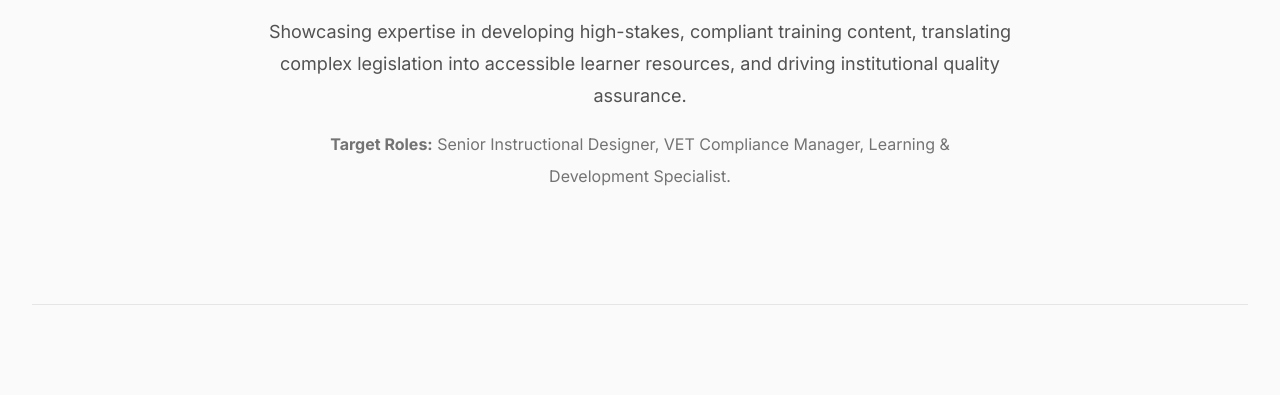
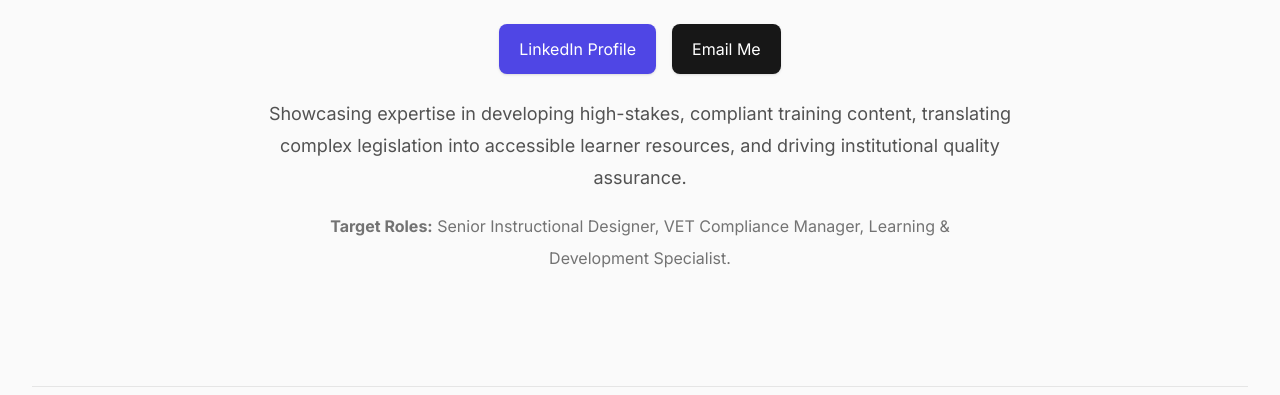
Before and after one commit to dfl1972-afk/Learning-and-Design, a plain HTML site: page index.html in a window 1280 px wide. Shown: the part 296-691 px from the top of the page. Drawn offline with nearby package versions, Linux system fonts and the light colour scheme.

Commit message:
Update index.html

```diff
--- a/index.html
+++ b/index.html
@@ -40,7 +40,20 @@
       <h1 class="text-4xl font-bold tracking-tight text-neutral-900 sm:text-5xl md:text-6xl">
         Instructional Design & Regulatory Compliance
       </h1>
-      <p class="mt-6 text-lg leading-8 text-neutral-600 max-w-3xl mx-auto">
+      <div class="mt-8 flex flex-wrap justify-center gap-4">
+    <a href="https://www.linkedin.com/in/damien-lowe-phd/"
+       target="_blank"
+       class="px-5 py-3 bg-indigo-600 text-white rounded-lg shadow hover:bg-indigo-700 transition">
+       LinkedIn Profile
+    </a>
+
+    <a href="mailto:dfl1972@gmail.com"
+       class="px-5 py-3 bg-neutral-900 text-white rounded-lg shadow hover:bg-neutral-700 transition">
+       Email Me
+    </a>
+
+
+</div>      <p class="mt-6 text-lg leading-8 text-neutral-600 max-w-3xl mx-auto">
         Showcasing expertise in developing high-stakes, compliant training content, translating complex legislation into accessible learner resources, and driving institutional quality assurance.
       </p>
       <p class="mt-4 text-md leading-8 text-neutral-500 max-w-2xl mx-auto">
```
